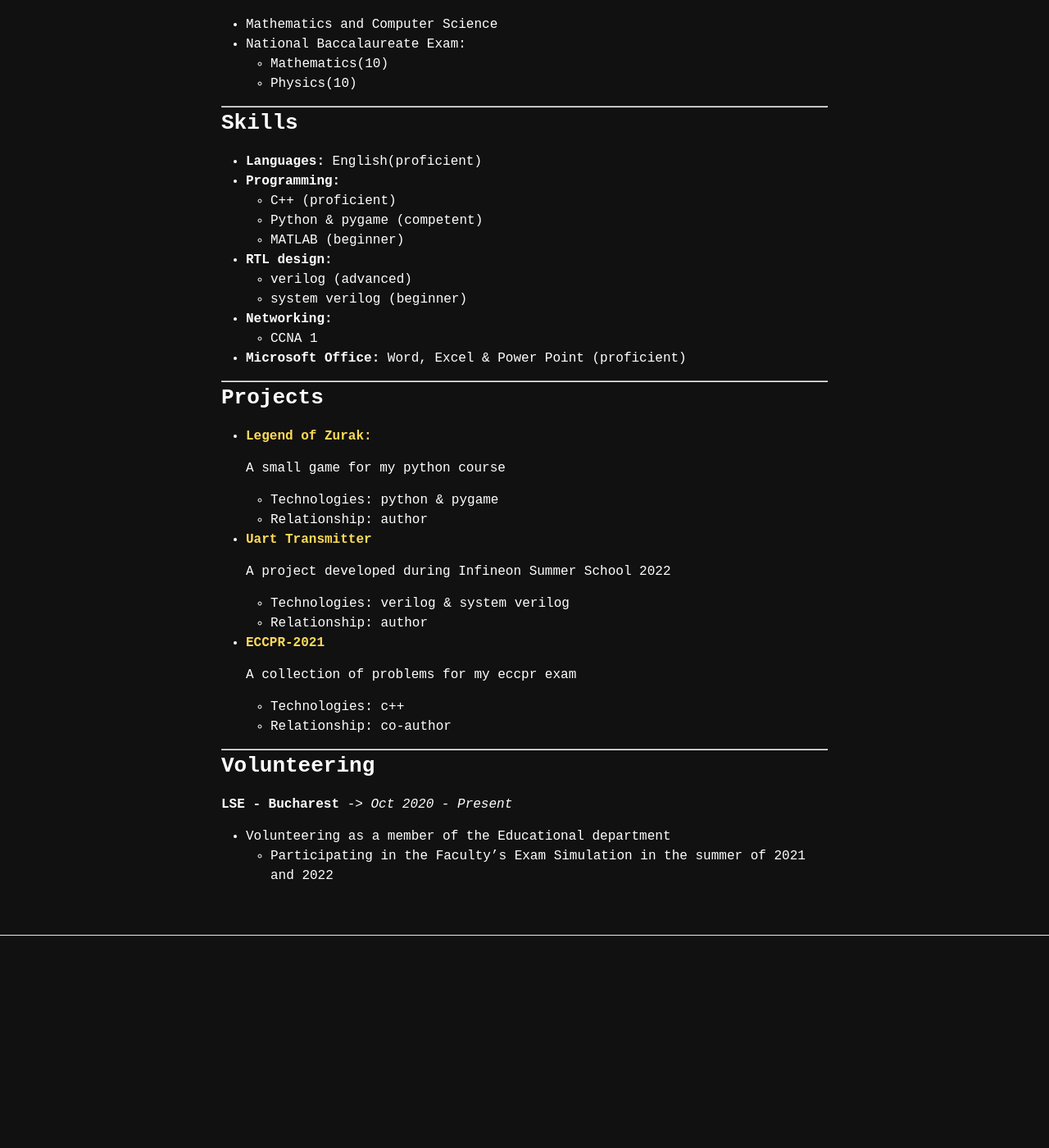
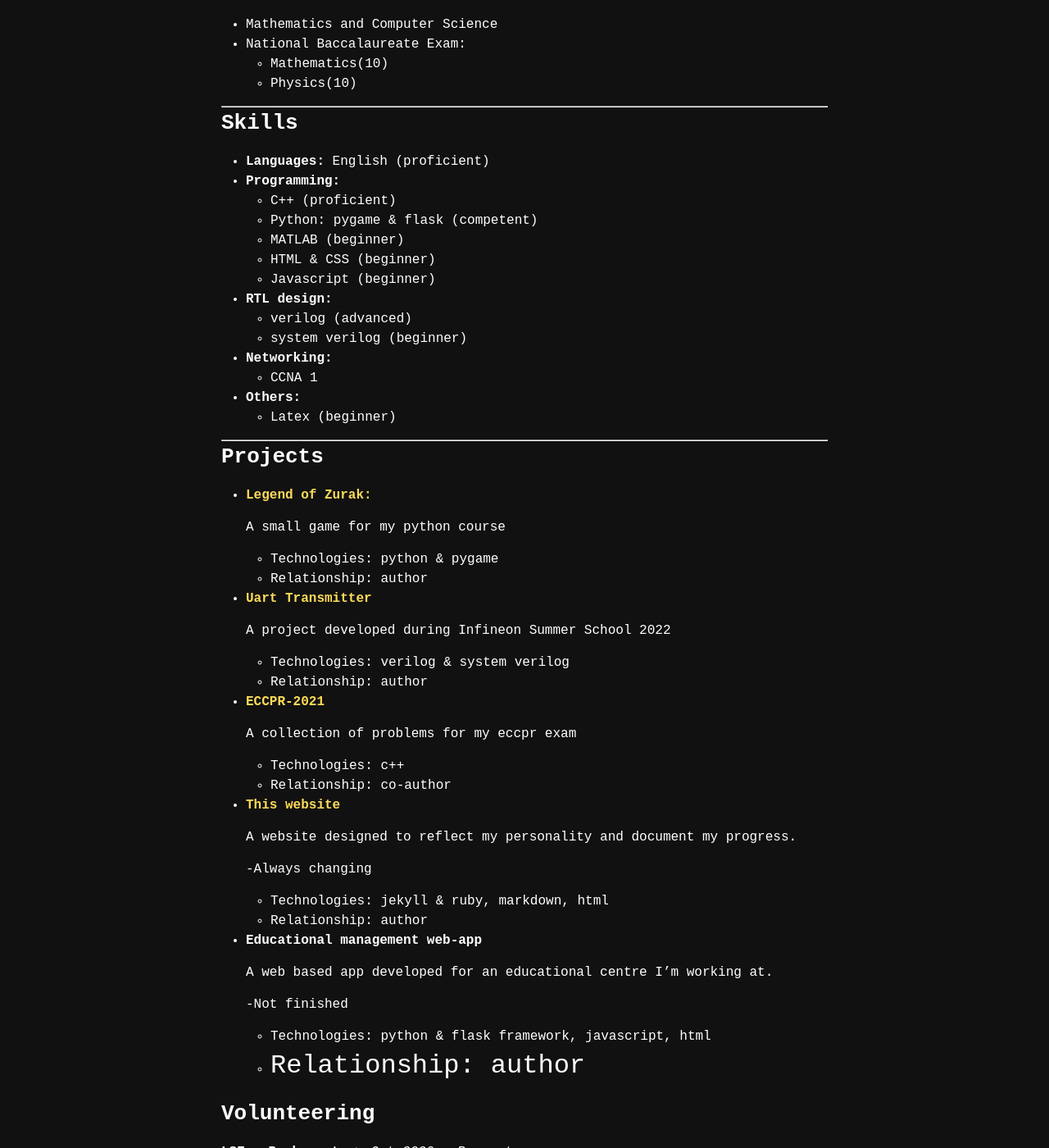
Before and after one commit to eazyistired/personal-website, a Jekyll site: the page built from docs/resume.markdown, in a window 1280 px wide and 1400 px high, scrolled down 499 px. Shown: the whole window at 82% size. Built offline with Jekyll 4.4.1, drawn with Linux system fonts in a browser that asks for light colours; before the commit the page ends 1700 px from its top, so only the background shows below that; some of the changed text lies outside the part shown.

Commit message:
Updated resume

```diff
--- a/docs/resume.markdown
+++ b/docs/resume.markdown
@@ -4,7 +4,7 @@
 ---
 
 ## *Grozavu Catalin-Andrei*
-University student interested in programming, networking, rtl design and many more. :)
+University student interested in programming, rtl design, networking and many more. :)
 
 **See my credentials and contact info at** [About](./about)
 
@@ -25,17 +25,20 @@
 
 ### **Skills**
 
-- **Languages:** English(proficient)
+- **Languages:** English (proficient)
 - **Programming:**
     - C++ (proficient)
-    - Python & pygame (competent)
+    - Python: pygame & flask (competent)
     - MATLAB (beginner)
+    - HTML & CSS (beginner)
+    - Javascript (beginner)
 - **RTL design:**
     - verilog (advanced)
     - system verilog (beginner)
 - **Networking:**
     - CCNA 1
-- **Microsoft Office:** Word, Excel & Power Point (proficient)
+- **Others:**
+    - Latex (beginner)
 
 ---
 
@@ -62,6 +65,23 @@
     - Technologies: c++
     - Relationship: co-author
 
+- [**This website**](https://eazyistired.github.io/personal-website/)
+
+    A website designed to reflect my personality and document my progress.
+
+    -Always changing
+
+    - Technologies: jekyll & ruby, markdown, html
+    - Relationship: author
+
+- **Educational management web-app**
+
+    A web based app developed for an educational centre I'm working at.
+
+    -Not finished
+
+    - Technologies: python & flask framework, javascript, html
+    - Relationship: author
 ---
 
 ### **Volunteering**
@@ -69,4 +89,4 @@
 **LSE - Bucharest** -> *Oct 2020 - Present*
 
 - Volunteering as a member of the Educational department
-    - Participating in the Faculty's Exam Simulation in the summer of 2021 and 2022
+    - Participated in the University's Exam Simulation in the summer of 2021 and 2022
```
